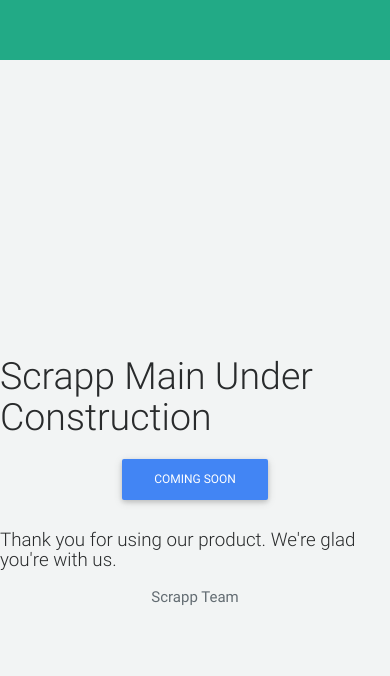
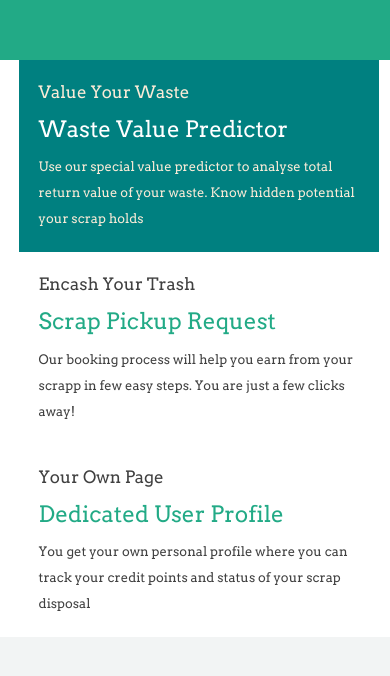
Before and after one commit to KartSINGH/Scrapp_Ui, a website: page index.html in a window 390 px wide. Shown: the part 784-1460 px from the top of the page. Drawn offline with Linux system fonts and the light colour scheme.

Commit message:
Feature Box added|mobile Responsive

```diff
--- a/css/style.css
+++ b/css/style.css
@@ -8,9 +8,10 @@
     color: black;
     transition: color 0.5s;
 }
-.nav-item > a{
+
+.nav-item>a {
     font-family: 'Arvo', serif;
-    font-size:14px;
+    font-size: 14px;
 }
 
 #nav {
@@ -22,9 +23,101 @@
 .nav-item:hover {
     color: teal;
     font-weight: bolder;
+}
+
+.navbar-brand {
+    font-size: 25px;
+}
+
+
+/* Navbar CSS End */
+
+
+/*Feature Panel CSS */
+
+#f_box {
+    position: absolute;
+    width: 100%;
+    top: 50%;
+
+    font-family: 'Arvo', serif;
+}
+
+#f_box_col1>h1 {
+    font-size: 17px;
+    line-height: 1.5em;
+    color: antiquewhite;
+}
+
+#f_box_col1>h4 {
+    line-height: 1.5em;
+
+}
+
+#f_box_col1>p {
+    line-height: 2em;
+    font-size: 13px;
+    color: antiquewhite;
+}
+
+#f_box_col1 {
+    background-color: teal;
+    color: white;
+    padding: 20px;
+}
+
+#f_box_col2>h1 {
+    font-size: 17px;
+    line-height: 1.5em;
+    color: #404040;
+}
+
+#f_box_col2>h4 {
+    line-height: 1.5em;
+
+}
+
+#f_box_col2>p {
+    line-height: 2em;
+    font-size: 13px;
+    color: #404040;
+}
+
+#f_box_col2 {
+    background-color: white;
+    color: #22aa86;
+    padding: 20px;
+}
+
+#f_box_col3>h1 {
+    font-size: 17px;
+    line-height: 1.5em;
+    color: #404040;
+}
+
+#f_box_col3>h4 {
+    line-height: 1.5em;
+
+}
+
+#f_box_col3>p {
+    line-height: 2em;
+    font-size: 13px;
+    color: #404040;
+}
+
+#f_box_col3 {
+    background-color: white;
+    color: #22aa86;
+    padding: 20px;
+}
+@media only screen and (max-width: 750px) {
+    #f_box {
+    transform:scale(1);
+    position: relative;
+    margin-left:1%;
+    }
 
 
 }
-.navbar-brand{
-    font-size: 25px;
-}
+/*Feature Box Ends */
--- a/index.html
+++ b/index.html
@@ -72,6 +72,30 @@
             <p class="text-muted">Scrapp Team</p>
         </div>
     </div>
+    <div class="container" id="c1">
+    <div class="row flex-center" id="f_box">
+        <div class="col-sm-4" id= "f_box_col1">
+            <h1>Value Your Waste</h1>
+            <h4>Waste Value Predictor</h4>
+            <p>Use our special value predictor to analyse total return value of your waste.
+                Know hidden potential your scrap holds</p>
+        </div>
+        <div class="col-sm-4" id= "f_box_col2">
+            <h1>Encash Your Trash</h1>
+            <h4>Scrap Pickup Request</h4>
+            <p>Our booking process will help you earn from your scrapp in few easy steps.
+                You are just a few clicks away!
+            </p>
+        </div>
+        <div class="col-sm-4" id="f_box_col3">
+            <h1>Your Own Page</h1>
+            <h4>Dedicated User Profile</h4>
+            <p>You get your own personal profile where you can track your credit points and
+                status of your scrap disposal
+            </p>
+        </div>
+    </div>
+    </div>
     <div style="height: 100vh;background-color:#f2f4f4">
         <div class="flex-center flex-column animated fadeIn">
             <h1 class="mb-1">Scrapp Main Under Construction</h1>
@@ -79,7 +103,9 @@
             <h5 class="mb-1">Thank you for using our product. We're glad you're with us.</h5>
             <p class="text-muted">Scrapp Team</p>
         </div>
+
     </div>
+
     <div style="height: 100vh;background-color:#22aa86">
         <div class="flex-center flex-column animated fadeIn">
             <h1 class="mb-1">Scrapp Main Under Construction</h1>
```
